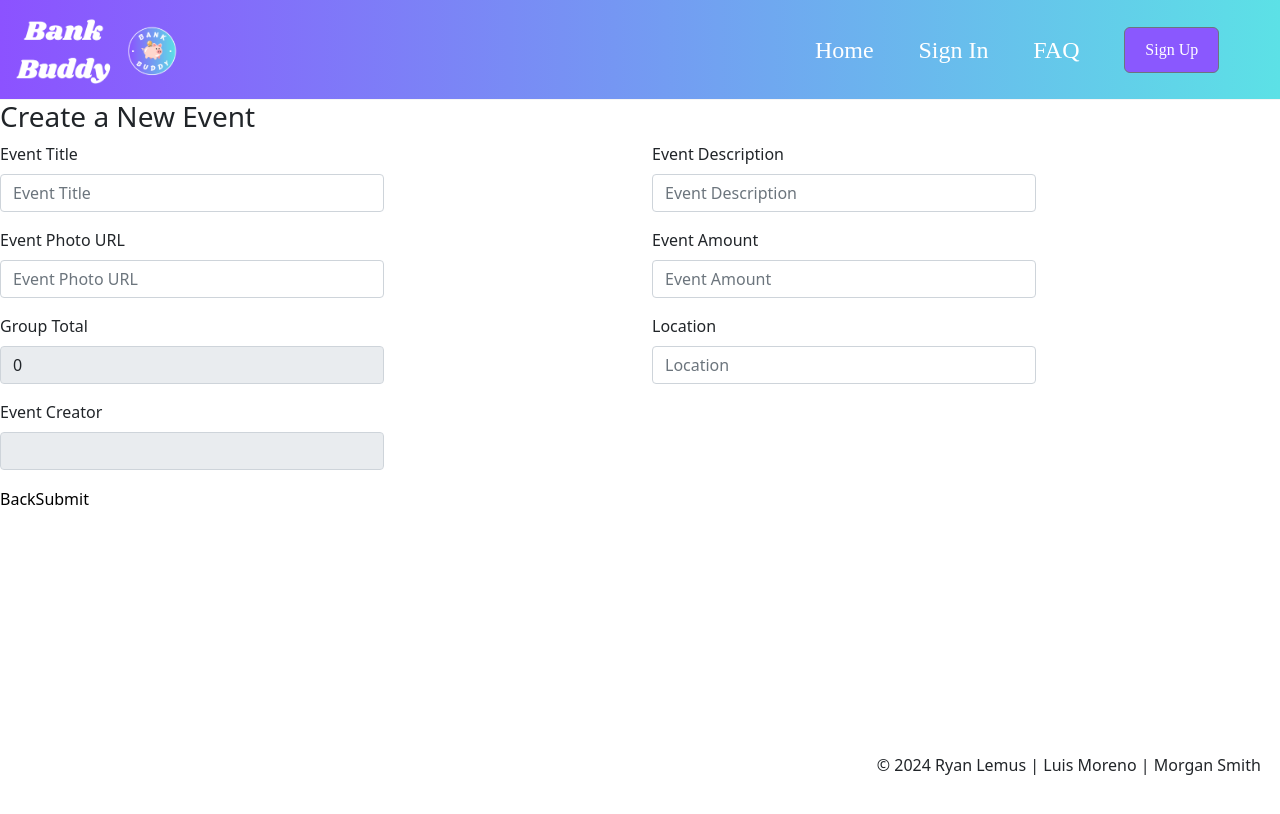
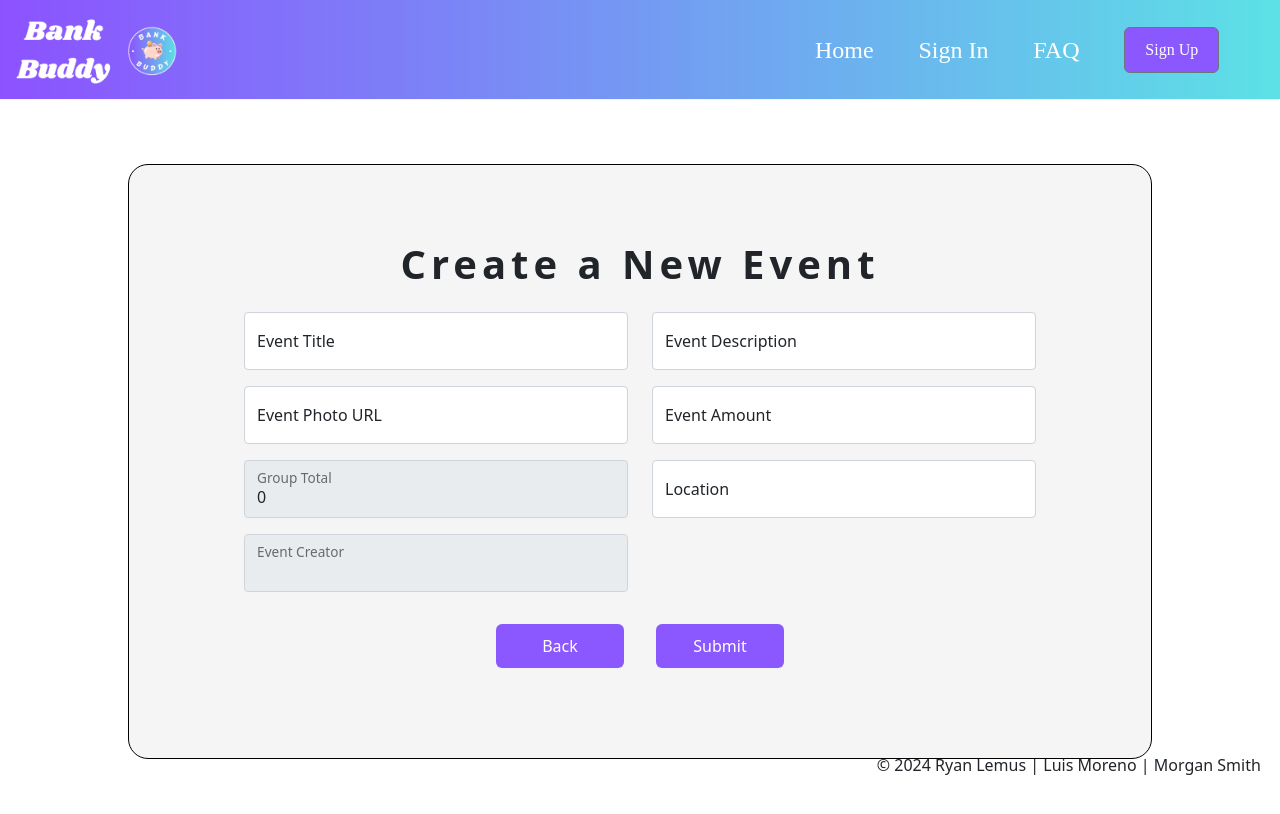
Before and after one commit to Morgan-and-sons/capstone-frontend, a React (Create React App) app: page /new in a window 1280 px wide. Shown: the top 814 px of the page. Built offline with nearby package versions, Linux system fonts and the light colour scheme; no server answers; a web font is replaced by a local one.

Commit message:
updated new/edit events forms

```diff
--- a/src/App.css
+++ b/src/App.css
@@ -431,3 +431,47 @@ button:hover .button-text {
   display: flex;
   justify-content: center;
 }
+
+/* New and Edit */
+
+.center-content {
+  display: flex;
+  justify-content: center;
+}
+
+.new-edit-button {
+  border-radius: 0.375rem;
+  padding: 10px 20px;
+  background-color: #8a58fe;
+  color: white;
+  width: 10vw;
+  margin: 1rem;
+}
+
+.new-form {
+  margin-top: 4rem;
+  height: 80%;
+  width: 80%;
+  border: 1px solid black;
+  border-radius: 20px;
+  display: flex;
+  flex-direction: column;
+  justify-content: center;
+  align-items: center;
+  background-color: whitesmoke;
+}
+
+.page-body {
+  background-color: rgb(255, 255, 255);
+  height: 93vh;
+  display: flex;
+  justify-content: center;
+}
+
+.title-header {
+  text-align: center;
+  margin-bottom: 3vh;
+  font-size: 5vh;
+  font-weight: 600;
+  letter-spacing: 5px;
+}
--- a/src/pages/Edit.js
+++ b/src/pages/Edit.js
@@ -36,8 +36,7 @@ const Update = ({ updateEvent, currentUser, event }) => {
           <h3 className="title-header center-content">Update Event</h3>
           <Row>
             <Col md={6}>
-              <FormGroup>
-                <Label for="title">Event Title</Label>
+              <FormGroup floating>
                 <input
                   style={{ width: "30vw" }}
                   id="title"
@@ -47,14 +46,14 @@ const Update = ({ updateEvent, currentUser, event }) => {
                   className="form-control"
                   {...register("title", { required: true })}
                 />
+                <Label for="title">Event Title</Label>
                 {errors.title && (
                   <span className="form-validations">Title is required</span>
                 )}
               </FormGroup>
             </Col>
             <Col md={6}>
-              <FormGroup>
-                <Label for="body">Event Description</Label>
+              <FormGroup floating>
                 <input
                   style={{ width: "30vw" }}
                   id="body"
@@ -64,6 +63,7 @@ const Update = ({ updateEvent, currentUser, event }) => {
                   className="form-control"
                   {...register("body", { required: true })}
                 />
+                <Label for="body">Event Description</Label>
                 {errors.body && (
                   <span className="form-validations">
                     Description is required
@@ -74,8 +74,7 @@ const Update = ({ updateEvent, currentUser, event }) => {
           </Row>
           <Row>
             <Col md={6}>
-              <FormGroup>
-                <Label for="eventphoto">Event Photo URL</Label>
+              <FormGroup floating>
                 <input
                   style={{ width: "30vw" }}
                   id="eventphoto"
@@ -85,6 +84,7 @@ const Update = ({ updateEvent, currentUser, event }) => {
                   className="form-control"
                   {...register("eventphoto", { required: true })}
                 />
+                <Label for="eventphoto">Event Photo URL</Label>
                 {errors.eventphoto && (
                   <span className="form-validations">
                     Event Photo URL is required
@@ -93,8 +93,7 @@ const Update = ({ updateEvent, currentUser, event }) => {
               </FormGroup>
             </Col>
             <Col md={6}>
-              <FormGroup>
-                <Label for="eventamount">Event Amount</Label>
+              <FormGroup floating>
                 <input
                   style={{ width: "30vw" }}
                   id="eventamount"
@@ -105,6 +104,7 @@ const Update = ({ updateEvent, currentUser, event }) => {
                   className="form-control"
                   {...register("eventamount", { required: true })}
                 />
+                <Label for="eventamount">Event Amount</Label>
                 {errors.eventamount && (
                   <span className="form-validations">
                     Event Amount is required
@@ -115,8 +115,7 @@ const Update = ({ updateEvent, currentUser, event }) => {
           </Row>
           <Row>
             <Col md={6}>
-              <FormGroup>
-                <Label for="grouptotal">Group Total</Label>
+              <FormGroup floating>
                 <input
                   style={{ width: "30vw" }}
                   id="grouptotal"
@@ -127,6 +126,7 @@ const Update = ({ updateEvent, currentUser, event }) => {
                   className="form-control"
                   {...register("grouptotal", { required: true })}
                 />
+                <Label for="grouptotal">Group Total</Label>
                 {errors.grouptotal && (
                   <span className="form-validations">
                     Group Total is required
@@ -135,8 +135,7 @@ const Update = ({ updateEvent, currentUser, event }) => {
               </FormGroup>
             </Col>
             <Col md={6}>
-              <FormGroup>
-                <Label for="location">Location</Label>
+              <FormGroup floating>
                 <input
                   style={{ width: "30vw" }}
                   id="location"
@@ -146,6 +145,7 @@ const Update = ({ updateEvent, currentUser, event }) => {
                   className="form-control"
                   {...register("location", { required: true })}
                 />
+                <Label for="location">Location</Label>
                 {errors.location && (
                   <span className="form-validations">Location is required</span>
                 )}
@@ -154,8 +154,7 @@ const Update = ({ updateEvent, currentUser, event }) => {
           </Row>
           <Row>
             <Col md={6}>
-              <FormGroup>
-                <Label for="creator">Event Creator</Label>
+              <FormGroup floating>
                 <input
                   style={{ width: "30vw" }}
                   id="creator"
@@ -167,6 +166,7 @@ const Update = ({ updateEvent, currentUser, event }) => {
                   readOnly
                   {...register("creator", { required: true })}
                 />
+                <Label for="creator">Event Creator</Label>
                 {errors.creator && (
                   <span className="form-validations">Creator is required</span>
                 )}
--- a/src/pages/New.js
+++ b/src/pages/New.js
@@ -22,8 +22,7 @@ const New = ({ createEvent, currentUser }) => {
           <h3 className="title-header center-content">Create a New Event</h3>
           <Row>
             <Col md={6}>
-              <FormGroup>
-                <Label for="title">Event Title</Label>
+              <FormGroup floating>
                 <input
                   style={{
                     width: "30vw",
@@ -35,14 +34,14 @@ const New = ({ createEvent, currentUser }) => {
                   className="form-control"
                   {...register("title", { required: true })}
                 />
+                <Label for="title">Event Title</Label>
                 {errors.title && (
                   <span className="form-validations">Title is required</span>
                 )}
               </FormGroup>
             </Col>
             <Col md={6}>
-              <FormGroup>
-                <Label for="body">Event Description</Label>
+              <FormGroup floating>
                 <input
                   style={{
                     width: "30vw",
@@ -54,6 +53,7 @@ const New = ({ createEvent, currentUser }) => {
                   className="form-control"
                   {...register("body", { required: true })}
                 />
+                <Label for="body">Event Description</Label>
                 {errors.body && (
                   <span className="form-validations">
                     Description is required
@@ -64,8 +64,7 @@ const New = ({ createEvent, currentUser }) => {
           </Row>
           <Row>
             <Col md={6}>
-              <FormGroup>
-                <Label for="eventphoto">Event Photo URL</Label>
+              <FormGroup floating>
                 <input
                   style={{
                     width: "30vw",
@@ -77,6 +76,7 @@ const New = ({ createEvent, currentUser }) => {
                   className="form-control"
                   {...register("eventphoto", { required: true })}
                 />
+                <Label for="eventphoto">Event Photo URL</Label>
                 {errors.eventphoto && (
                   <span className="form-validations">
                     Event Photo URL is required
@@ -85,8 +85,7 @@ const New = ({ createEvent, currentUser }) => {
               </FormGroup>
             </Col>
             <Col md={6}>
-              <FormGroup>
-                <Label for="eventamount">Event Amount</Label>
+              <FormGroup floating>
                 <input
                   style={{
                     width: "30vw",
@@ -99,6 +98,7 @@ const New = ({ createEvent, currentUser }) => {
                   className="form-control"
                   {...register("eventamount", { required: true })}
                 />
+                <Label for="eventamount">Event Amount</Label>
                 {errors.eventamount && (
                   <span className="form-validations">
                     Event Amount is required
@@ -109,8 +109,7 @@ const New = ({ createEvent, currentUser }) => {
           </Row>
           <Row>
             <Col md={6}>
-              <FormGroup>
-                <Label for="grouptotal">Group Total</Label>
+              <FormGroup floating>
                 <input
                   style={{
                     width: "30vw",
@@ -121,10 +120,11 @@ const New = ({ createEvent, currentUser }) => {
                   type="number"
                   min="0"
                   className="form-control"
-                  value="0" // Set initial value to 0
-                  readOnly // Make the field read-only so users cannot edit it
+                  value="0"
+                  readOnly
                   {...register("grouptotal", { required: true })}
                 />
+                <Label for="grouptotal">Group Total</Label>
                 {errors.grouptotal && (
                   <span className="form-validations">
                     Group Total is required
@@ -133,8 +133,7 @@ const New = ({ createEvent, currentUser }) => {
               </FormGroup>
             </Col>
             <Col md={6}>
-              <FormGroup>
-                <Label for="location">Location</Label>
+              <FormGroup floating>
                 <input
                   style={{
                     width: "30vw",
@@ -146,6 +145,7 @@ const New = ({ createEvent, currentUser }) => {
                   className="form-control"
                   {...register("location", { required: true })}
                 />
+                <Label for="location">Location</Label>
                 {errors.location && (
                   <span className="form-validations">Location is required</span>
                 )}
@@ -154,8 +154,7 @@ const New = ({ createEvent, currentUser }) => {
           </Row>
           <Row>
             <Col md={6}>
-              <FormGroup>
-                <Label for="creator">Event Creator</Label>
+              <FormGroup floating>
                 <input
                   style={{
                     width: "30vw",
@@ -169,6 +168,7 @@ const New = ({ createEvent, currentUser }) => {
                   readOnly
                   {...register("creator", { required: true })}
                 />
+                <Label for="creator">Event Creator</Label>
                 {errors.creator && (
                   <span className="form-validations">Creator is required</span>
                 )}
```
